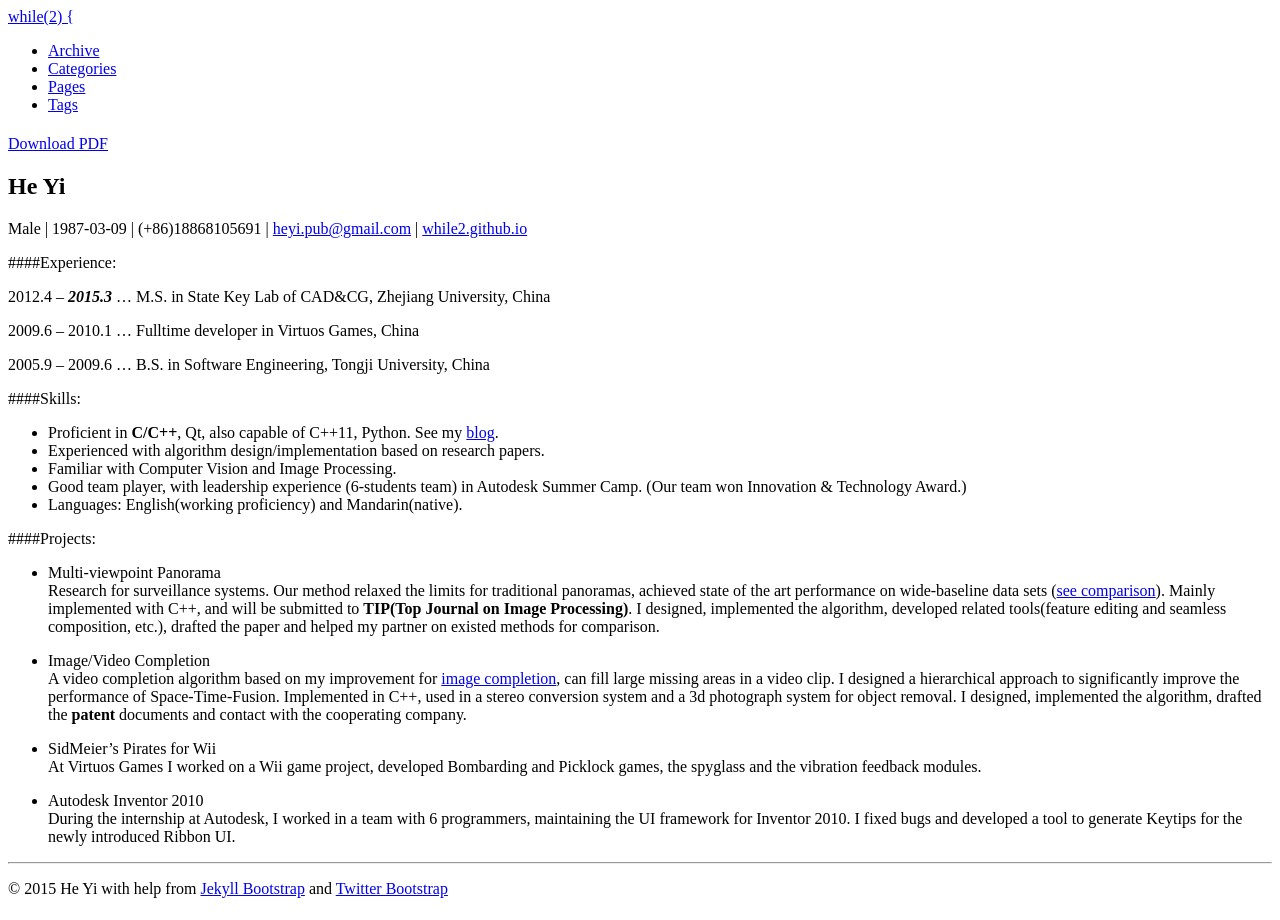
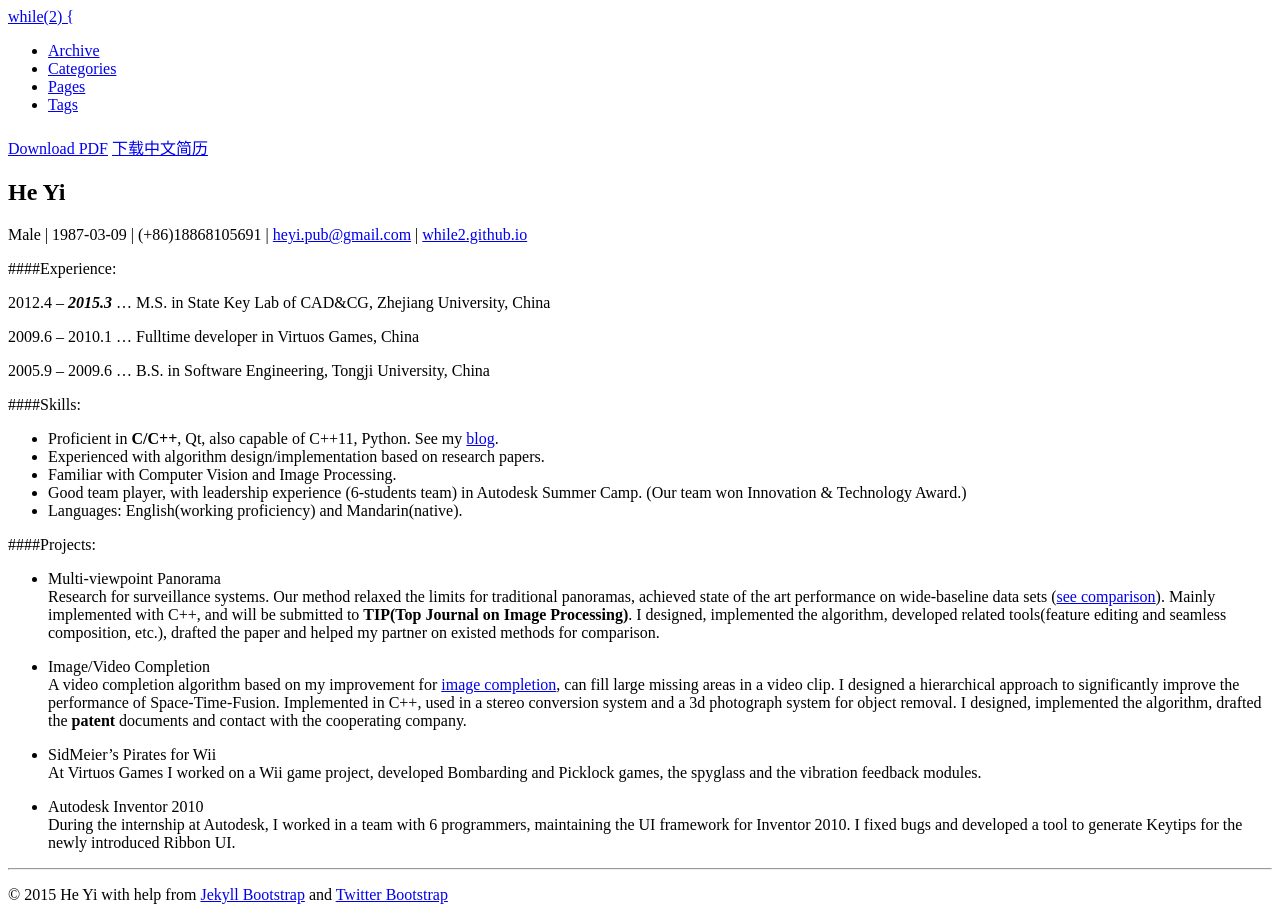
Before and after one commit to while2/while2.github.io, a Jekyll site: the page built from static/resume.md, in a window 1280 px wide. Built offline with Jekyll 4.4.1, drawn with Linux system fonts in a browser that asks for light colours.

Commit message:
add resume cn

```diff
--- a/static/resume.md
+++ b/static/resume.md
@@ -3,6 +3,7 @@ layout: page
 ---
 
 [Download PDF](/files/HeYi_ZJU.pdf)
+[下载中文简历](/files/HeYi_ZJU_cn.pdf)
 
 ##He Yi
 Male \| 1987-03-09 \| (+86)18868105691 \| [heyi.pub@gmail.com](heyi.pub@gmail.com) \| [while2.github.io](http://while2.github.io)
```
Also changed, not shown: 1 other file.
